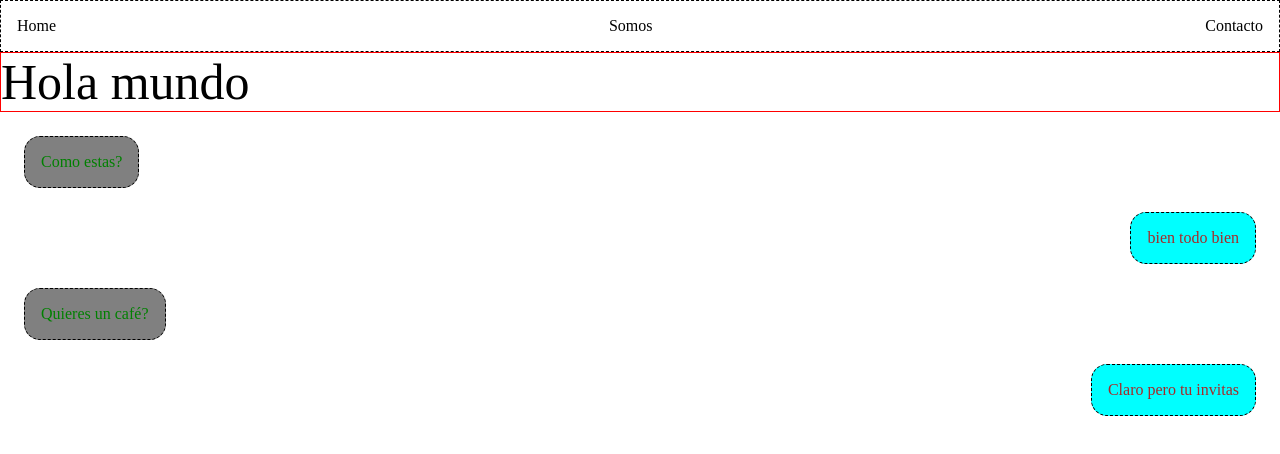
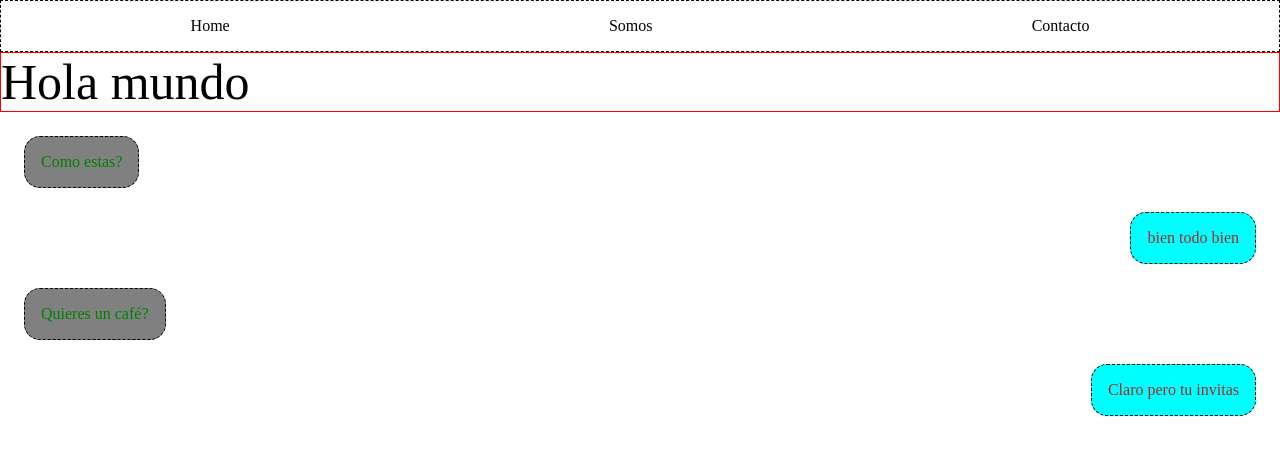
Before and after one commit to GuichoMX/pressYourLuck, a plain HTML site: page index.html in a window 1280 px wide. Drawn offline with Linux system fonts and the light colour scheme.

Commit message:
Modificando el centrado

```diff
--- a/scss/nav.scss
+++ b/scss/nav.scss
@@ -2,16 +2,19 @@ header{
     nav{
         ul{
             display: flex;
-            justify-content: space-between;
+            justify-content: space-around;
             li{
                 list-style: none;
                 padding: 16px;
+                flex-grow: 1;
+                text-align: center;
                 &:hover{
+                    // Tablet
                     @media screen and (max-width: 768px) {
                         background-color: red;
                       }
-
-                      @media screen and (max-width: 425px) {
+                    // Móvil
+                    @media screen and (max-width: 425px) {
                         background-color: yellow;
                       }
                     cursor: pointer;
```
Also changed, not shown: main.css, 1 other file.
